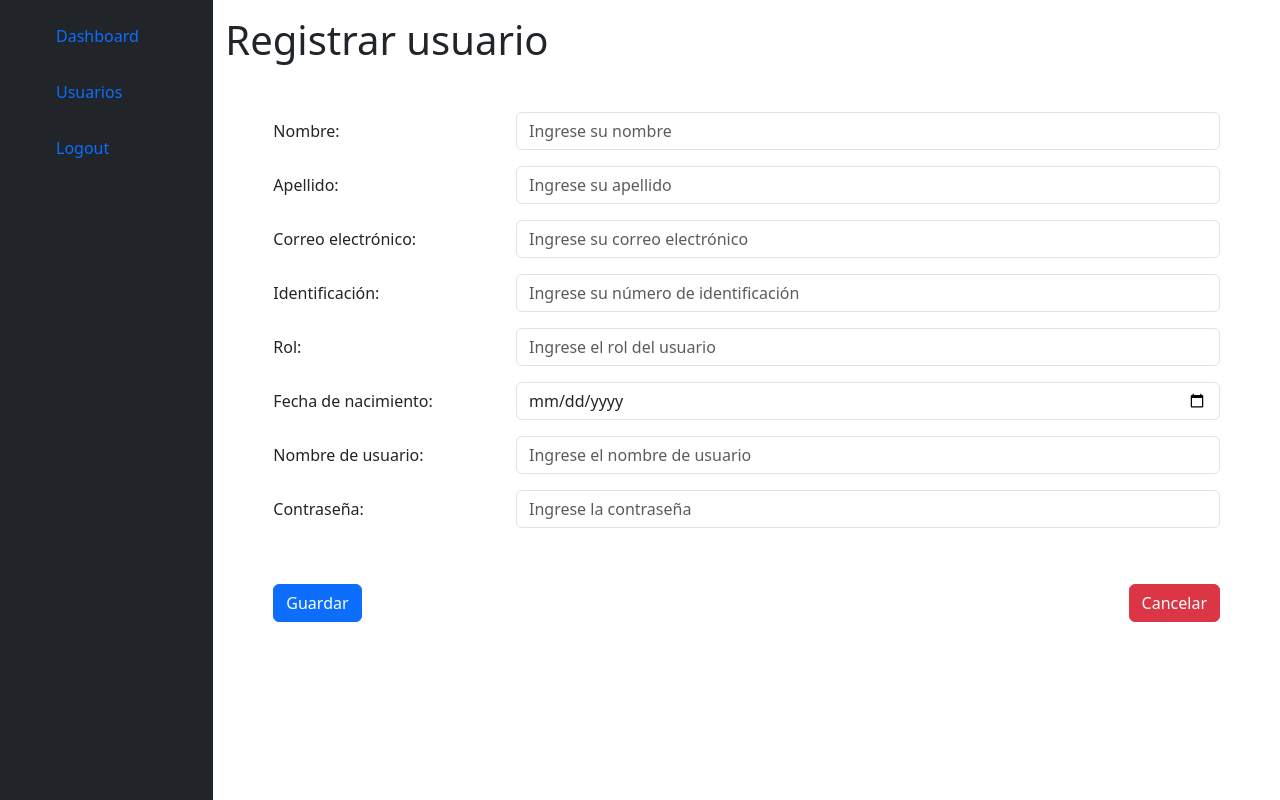
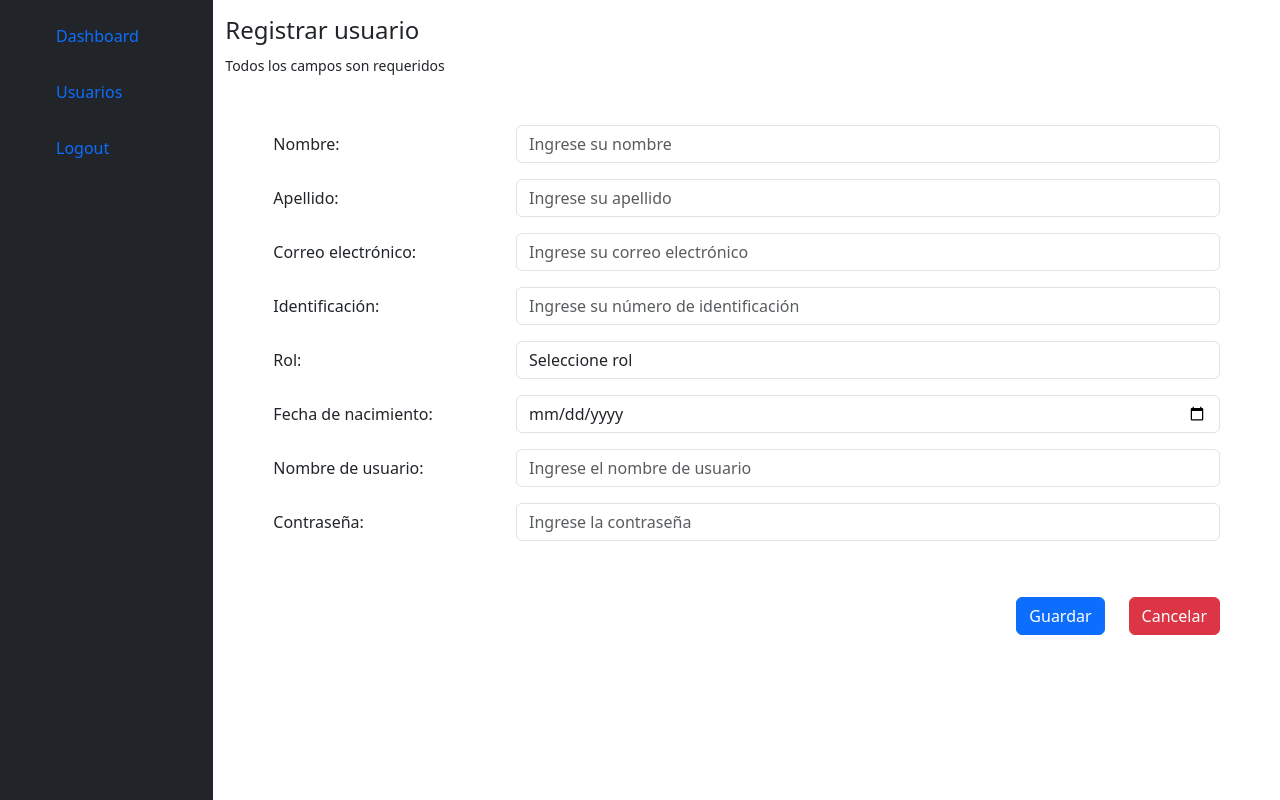
Before and after one commit to Darwin01V/app-pyhton, a Django app: page /usuario/crear in a window 1280 px wide. Run offline with Django 5.2, Linux system fonts and the light colour scheme; the visitor is signed in with stand-in values (Sample User, id 1); some libraries are stand-ins or nearby versions.

Commit message:
prueba final

```diff
--- a/login/templates/login.html
+++ b/login/templates/login.html
@@ -13,8 +13,8 @@
             <h4 class="text-center">Login</h4>
             <form action="" method="post">
                 {% csrf_token %}
-                <input type="text" name="username" placeholder="Username" class="form-control mt-2">
-                <input type="password" name="password" placeholder="Password" class="form-control mt-2">
+                <input type="text" name="username" placeholder="Username" class="form-control mt-2" required>
+                <input type="password" name="password" placeholder="Password" class="form-control mt-2" required>
                 <input type="submit" value="Login" class="btn btn-primary form-control mt-2">
             </form>
 
--- a/sistema/settings.py
+++ b/sistema/settings.py
@@ -81,7 +81,7 @@ DATABASES = {
         'ENGINE': 'django.db.backends.postgresql',
         'NAME': 'sistema',
         'USER': 'postgres',
-        'PASSWORD': 'djangoprueba',
+        'PASSWORD': 'postgress',
         'HOST': 'localhost',
         'PORT': '5432',  # Puerto predeterminado de PostgreSQL
     }
--- a/usuarios/templates/crear.html
+++ b/usuarios/templates/crear.html
@@ -4,66 +4,71 @@
 
 {% block content %}
     <div>
-        <h1>Registrar usuario</h1>
+        <h4>Registrar usuario</h4>
     </div>
     {% if error_message %}
     <div>
         <p>{{ error_message }}</p>
     </div>
     {% endif %}
+    <small>Todos los campos son requeridos</small>
     <form method="post" class="mt-5 mx-5 d-flex gap-3 flex-column ">
         {% csrf_token %}
         <div class="form-group row">
             <label for="nombre" class="col-sm-3 col-form-label">Nombre:</label>
             <div class="col-sm-9">
-                <input type="text" name="nombre" class="form-control" id="nombre" placeholder="Ingrese su nombre">
+                <input type="text" name="nombre" class="form-control" id="nombre" placeholder="Ingrese su nombre" required>
             </div>
         </div>
         <div class="form-group row">
             <label for="apellido" class="col-sm-3 col-form-label">Apellido:</label>
             <div class="col-sm-9">
-                <input type="text" name="apellido" class="form-control" id="apellido" placeholder="Ingrese su apellido">
+                <input type="text" name="apellido" class="form-control" id="apellido" placeholder="Ingrese su apellido" required>
             </div>
         </div>
         <div class="form-group row">
             <label for="email" class="col-sm-3 col-form-label">Correo electrónico:</label>
             <div class="col-sm-9">
-                <input type="email" name="email" class="form-control" id="email" placeholder="Ingrese su correo electrónico">
+                <input type="email" name="email" class="form-control" id="email" placeholder="Ingrese su correo electrónico" required>
             </div>
         </div>
         <div class="form-group row">
             <label for="identificacion" class="col-sm-3 col-form-label">Identificación:</label>
             <div class="col-sm-9">
-                <input type="text" name="identificacion" class="form-control" id="identificacion" placeholder="Ingrese su número de identificación">
+                <input type="text" name="identificacion" class="form-control" id="identificacion" placeholder="Ingrese su número de identificación" required>
             </div>
         </div>
         <div class="form-group row">
             <label for="rol" class="col-sm-3 col-form-label">Rol:</label>
             <div class="col-sm-9">
-                <input type="text" name="rol" class="form-control" id="rol" placeholder="Ingrese el rol del usuario">
+                <select name="rol" id="" class="form-control " required>
+                    <option value="">Seleccione rol</option>
+                    <option value="admin">Administrador</option>
+                    <option value="user">Usuario</option>
+                </select>
             </div>
         </div>
         <div class="form-group row">
             <label for="fecha_nacimiento" class="col-sm-3 col-form-label">Fecha de nacimiento:</label>
             <div class="col-sm-9">
-                <input type="date" name="fecha_nacimiento" class="form-control" id="fecha_nacimiento">
+                <input type="date" name="fecha_nacimiento" class="form-control" id="fecha_nacimiento" required>
             </div>
         </div>
         <div class="form-group row">
             <label for="username" class="col-sm-3 col-form-label">Nombre de usuario:</label>
             <div class="col-sm-9">
-                <input type="text" name="username" class="form-control" id="username" placeholder="Ingrese el nombre de usuario">
+                <input type="text" name="username" class="form-control" id="username" placeholder="Ingrese el nombre de usuario" required>
             </div>
         </div>
         <div class="form-group row">
             <label for="password" class="col-sm-3 col-form-label">Contraseña:</label>
             <div class="col-sm-9">
-                <input type="password" name="password" class="form-control" id="password" placeholder="Ingrese la contraseña">
+                <input type="password" name="password" class="form-control" id="password" placeholder="Ingrese la contraseña" required>
             </div>
         </div>
         <br>
-        <div class="form-group d-flex gap-4 ">
-            <div class="col-md">
+        <div class="d-flex gap-4 justify-content-end ">
+            <div class="">
                 <button type="submit" class="btn btn-primary">Guardar</button>
             </div>
 
--- a/usuarios/views.py
+++ b/usuarios/views.py
@@ -18,6 +18,11 @@ def crear_usuario(request):
             username = request.POST['username']
             password = request.POST['password']
             rol_nombre = request.POST['rol']
+
+            username_exits = Usuario.objects.get(username = username)
+
+            if username_exits:
+                raise ValueError('El nombre de usuario ya existe.')
 
             # Validar el nombre de usuario
             if not (username.isalnum() and any(c.isdigit() for c in username) and any(c.isupper() for c in username) and len(username) >= 8 and len(username) <= 20):
@@ -56,7 +61,7 @@ def crear_usuario(request):
             # Asignar el rol al usuario a través de la tabla intermedia
             rol.usuarios.add(usuario)
 
-            return render(request, 'crear.html', {'mensaje': 'Usuario creado correctamente'})
+            return render(request, 'listar.html', {'mensaje': 'Usuario creado correctamente'})
 
         except Exception as e:
             error_message = str(e)
@@ -68,7 +73,7 @@ def crear_usuario(request):
 @login_required
 def listar_usuarios(request):
     # Obtener todos los usuarios
-    usuarios = Usuario.objects.all()
+    usuarios = Usuario.objects.all().order_by('id')
 
     # Crear una lista para almacenar los datos de usuario extendidos
     usuarios_extendidos = []
@@ -108,16 +113,17 @@ def editar_usuario(request, id):
             usuario.persona.apellido = request.POST['apellido'].lower().capitalize()
             usuario.persona.identificacion = request.POST['identificacion'].lower()
             usuario.persona.fecha_nacimiento = request.POST['fecha_nacimiento']
+
             usuario.email = request.POST['email']
             usuario.username = request.POST['username']
-            usuario.password = request.POST['password']  # Recuerda cambiar esto por la forma adecuada de actualizar la contraseña
+            password = request.POST['password'] # Recuerda cambiar esto por la forma adecuada de actualizar la contraseña
+            usuario.set_password(password)
+            usuario.status = request.POST['status']
 
-            # Guardar los cambios en la persona y el usuario
             usuario.persona.save()
             usuario.save()
 
-            # Redirigir a la página de detalles del usuario
-            return redirect('detalles_usuario', id=usuario.id)
+            return redirect('listar_usuarios')
 
         except Usuario.DoesNotExist:
             # Manejar el caso en que el usuario no existe
@@ -166,7 +172,7 @@ def upload_users(request):
                 messages.success(request, f"{users_created} usuarios creados exitosamente.")
             else:
                 messages.error(request, "Formato de archivo no compatible. Por favor, suba un archivo .xlsx.")
-            return redirect('upload_users')
+            #return redirect('listar_usuarios')
     else:
         form = UserUploadForm()
     return render(request, 'upload_users.html', {'form': form})
```
Also changed, not shown: usuarios/templates/editar.html (+12 -4 lines), usuarios/templates/listar.html (+14 -4 lines), usuarios/templates/upload_users.html (+10 -6 lines), usuarios/utils.py (+8 -20 lines).
